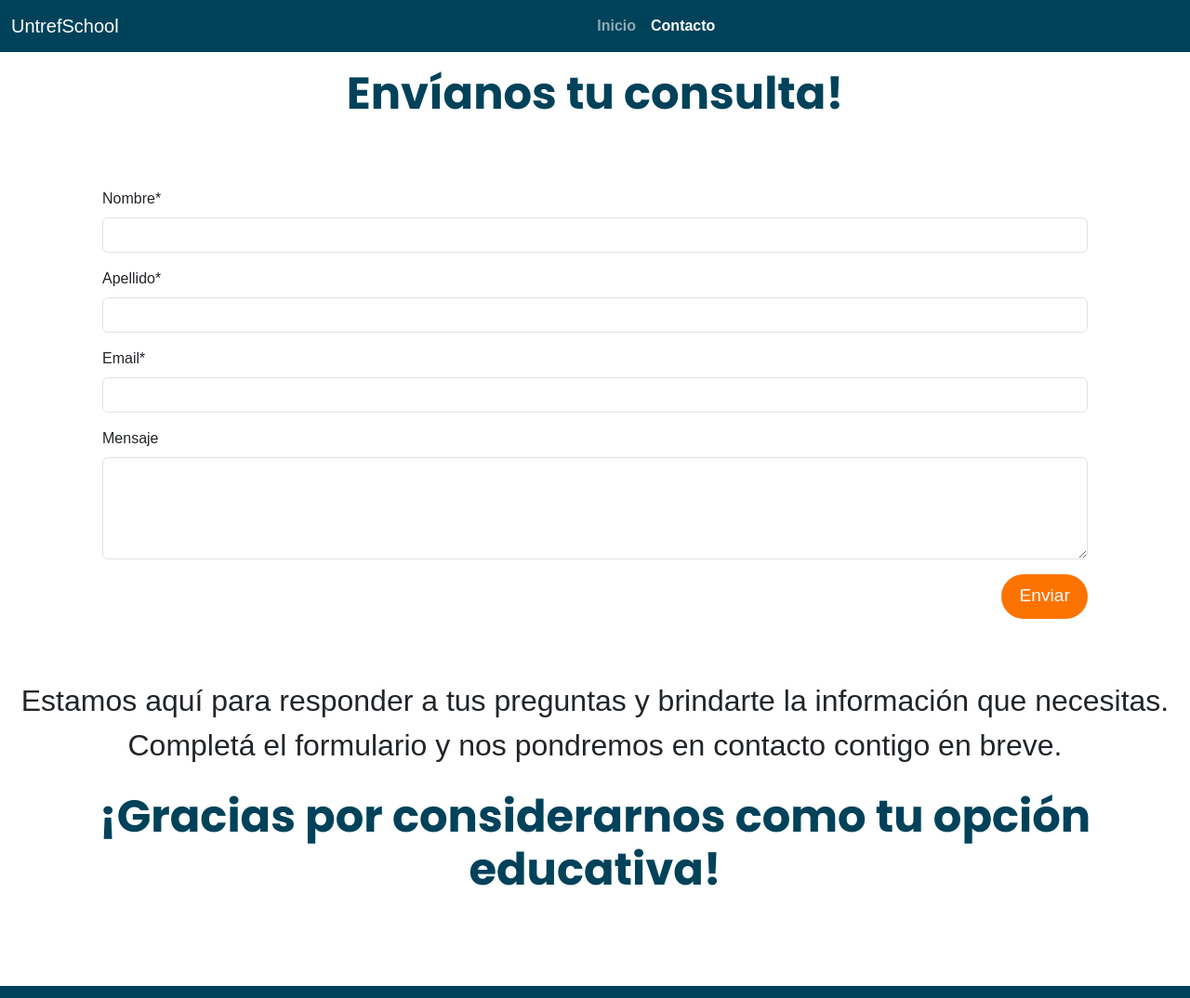
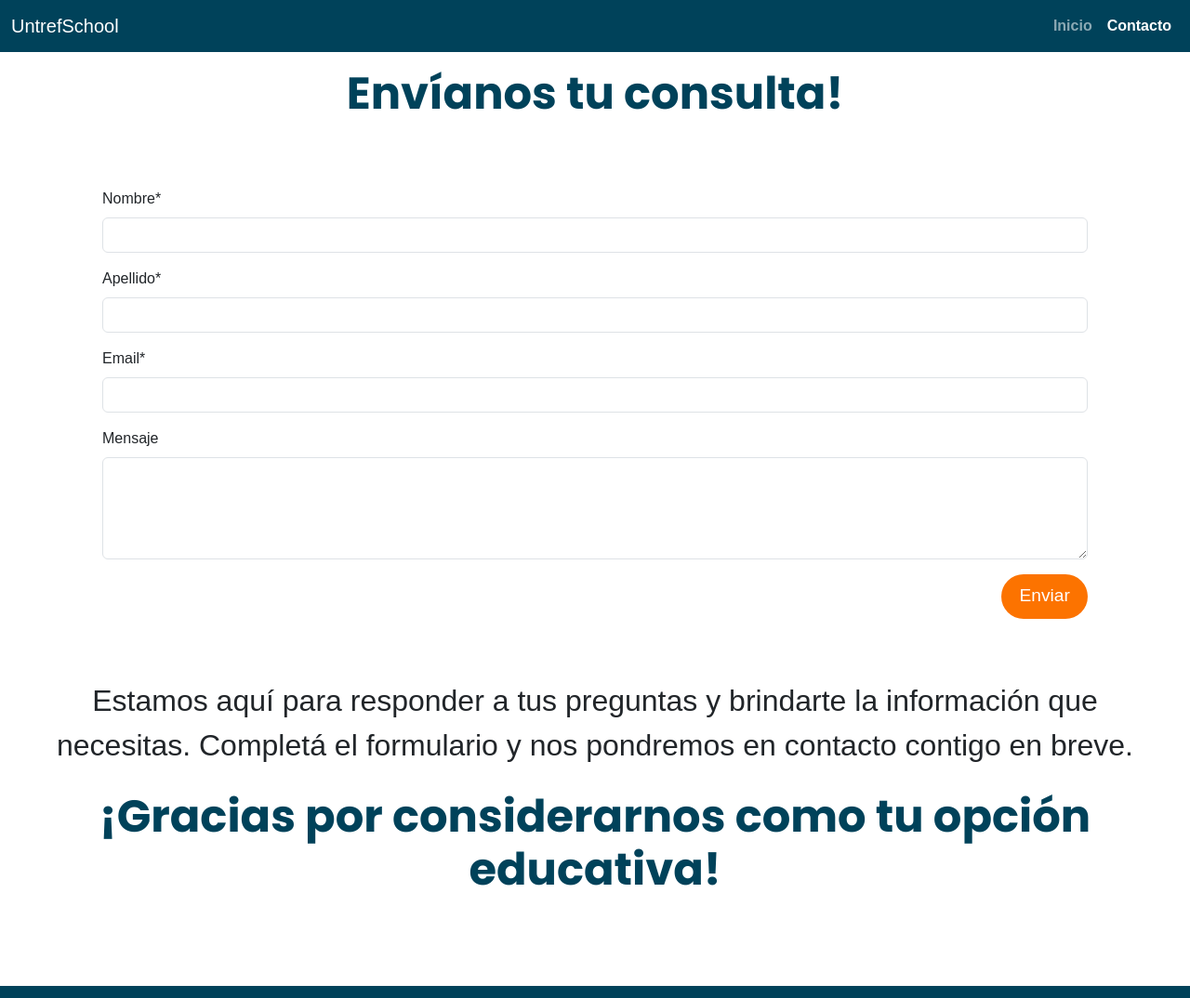
Before and after one commit to Juli202/PROYECTO-INTEGRADOR-WEB-UNTREFSCHOOL, a plain HTML site: page contact.html in a window 1280 px wide. Shown: the top 1074 px of the page at 93% size. Drawn offline with Linux system fonts and the light colour scheme.

Commit message:
versión final

```diff
--- a/contact.html
+++ b/contact.html
@@ -7,6 +7,7 @@
     <link rel="stylesheet" href="/bootstrap/bootstrap-5.3.0-dist/css/bootstrap.min.css">
     <link rel="stylesheet" href="/css/styles.css">
     <link rel="stylesheet" href="/assets/images/fontawesome-free-6.4.0-web/css/all.min.css">
+    <meta name="description" content="Contacto UntrefSchool. Formulario de consulta.">
 </head>
 <body>
     <header>
@@ -17,7 +18,7 @@
                     <span class="navbar-toggler-icon"></span>
                 </button>
                 <div class="collapse navbar-collapse" id="navbarSupportedContent">
-                    <ul class="navbar-nav ms-auto me-auto mb-2 mb-lg-0">
+                    <ul class="navbar-nav ms-auto">
                         <li class="nav-item">
                             <a class="nav-link" href="index.html">Inicio</a>
                         </li>
--- a/css/styles.css
+++ b/css/styles.css
@@ -269,6 +269,7 @@ i.fa-facebook, i.fa-twitter, i.fa-instagram {
   flex-direction: column;
   justify-content: space-between;
   gap: 1em;
+  padding: 0 1.5em;
 }
 
 .contact_info p {
```
Also changed, not shown: index.html (+1 -1 lines).
